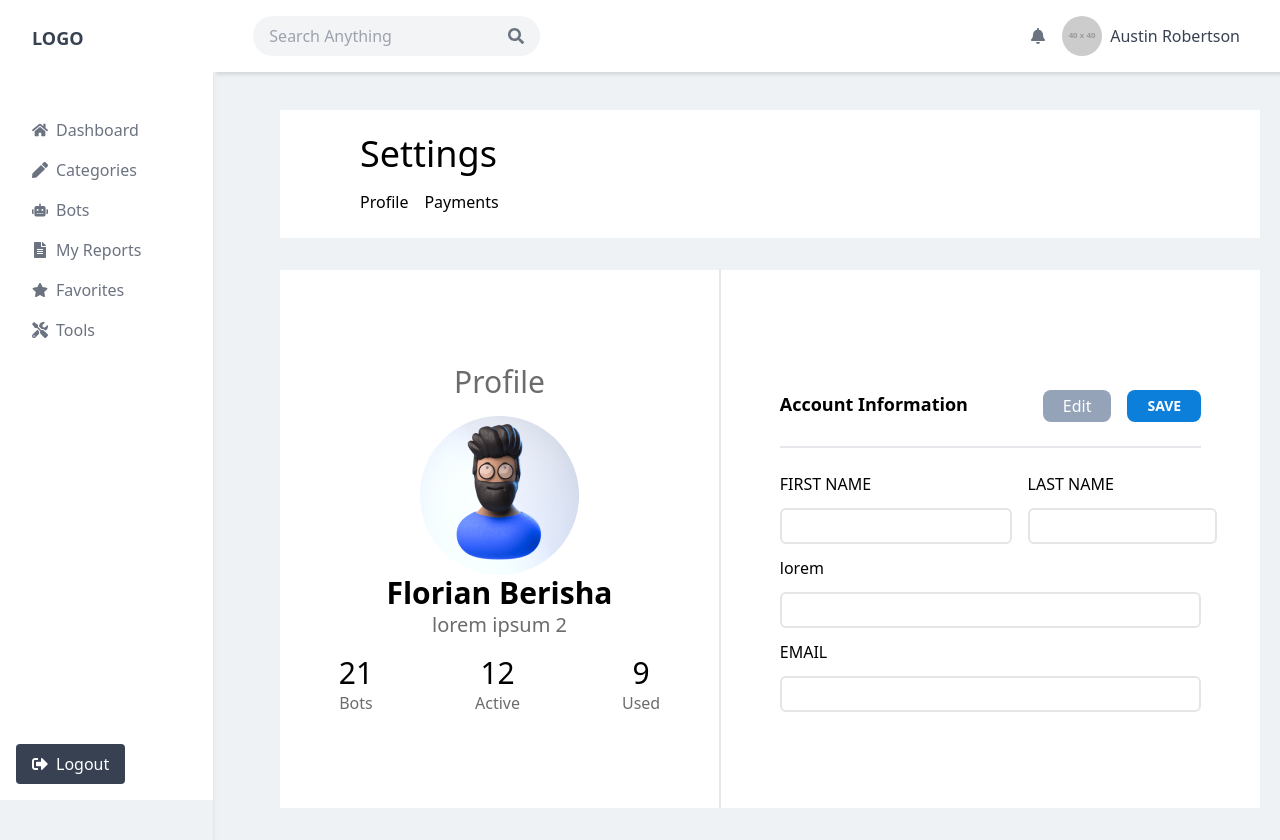
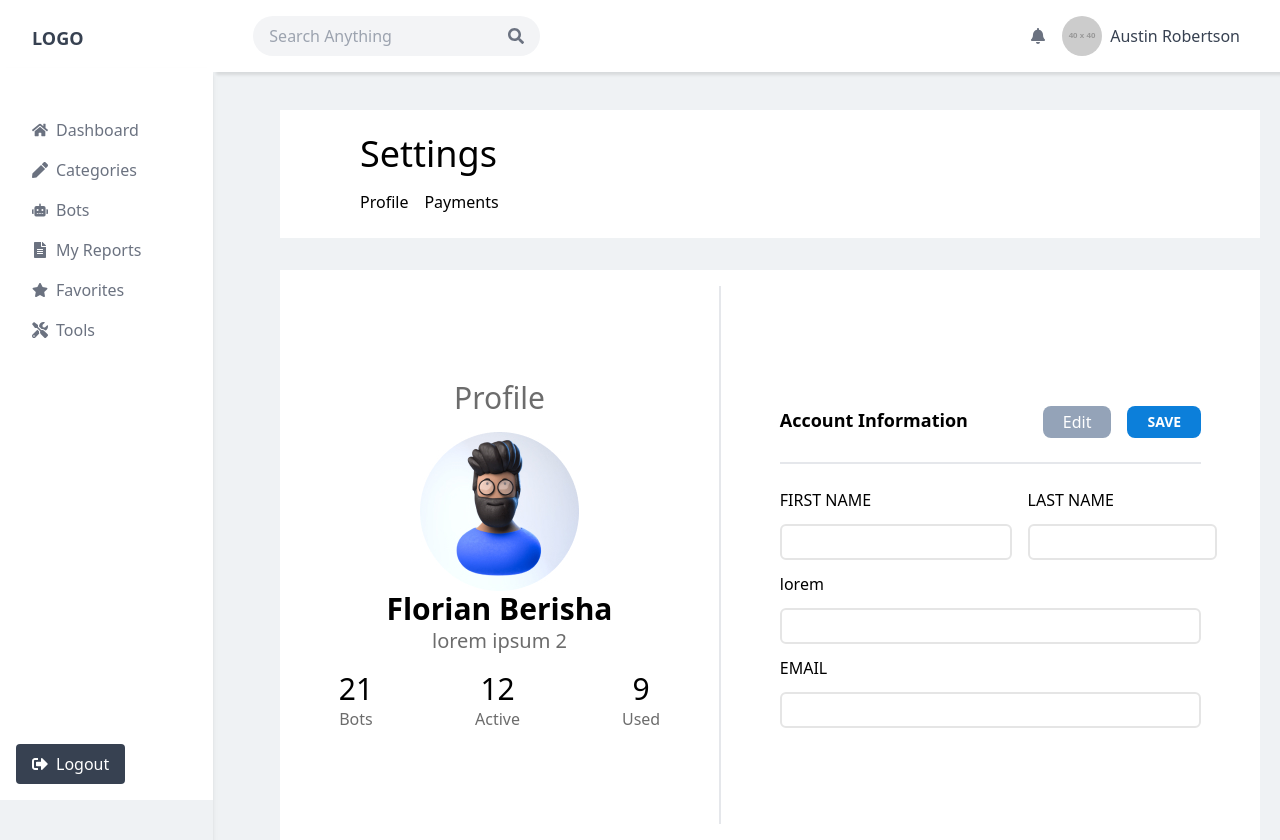
Before and after one commit to ArtisAdemi/vezhguesi-react, a React (Vite) app in the folder vezhguesi/: page /profile in a window 1280 px wide. Before the commit the page ends 808 px from the top, so only its background shows below. Built offline with nearby package versions, Linux system fonts and the light colour scheme.

Commit message:
small fixup

```diff
--- a/vezhguesi/src/pages/Profile.tsx
+++ b/vezhguesi/src/pages/Profile.tsx
@@ -10,7 +10,7 @@ const Profile: React.FC = () => {
                     <h1>Payments</h1>
                 </div>
             </div>
-            <div className='flex bg-white mt-8 '>
+            <div className='flex bg-white mt-8 py-4'>
                 <div className='leftSide w-[45%] px-[6%] border-2 border-l-0 border-t-0 border-b-0 flex flex-col py-12 justify-center'>
                     <div className='flex flex-col items-center mb-4'>
 
```
